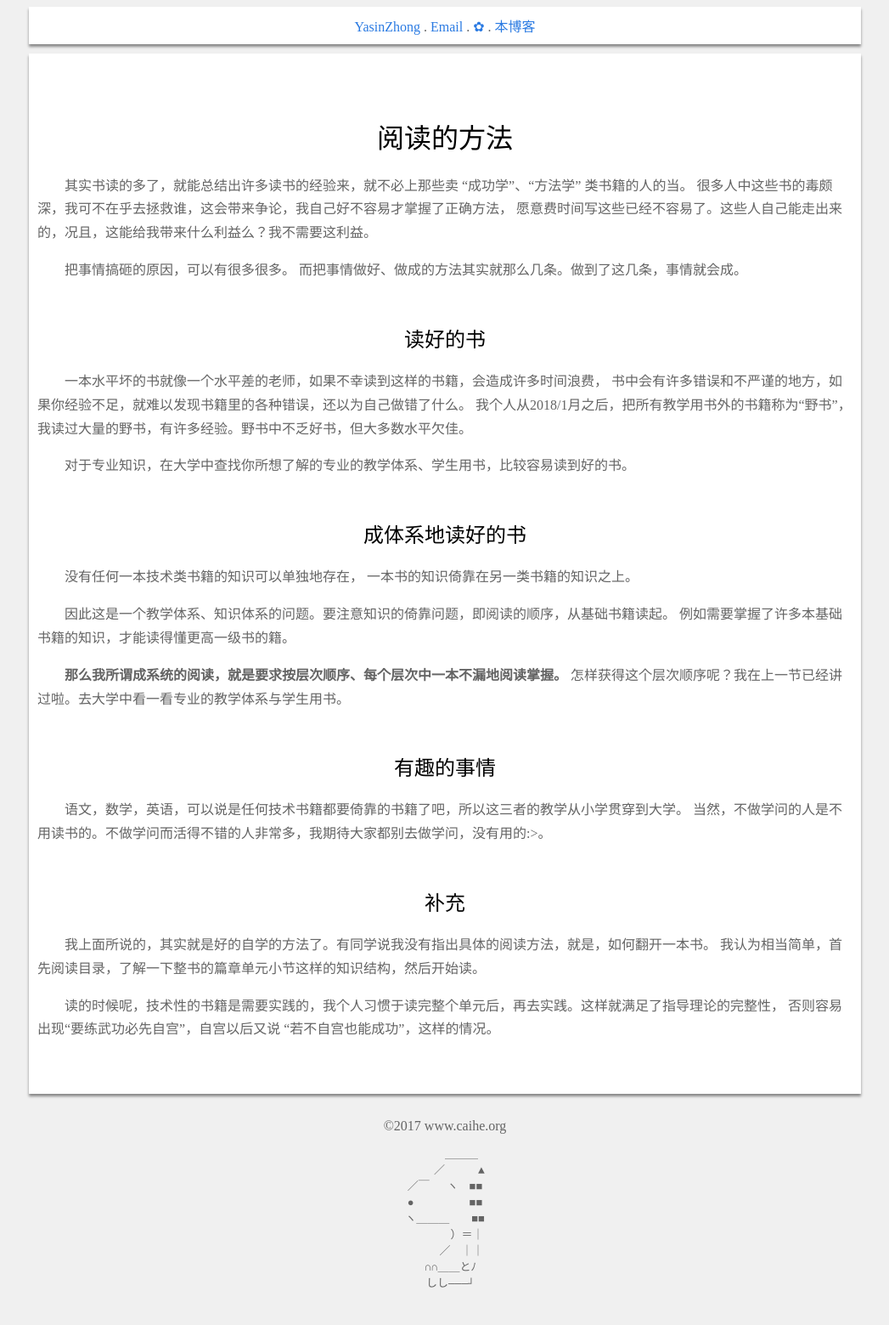
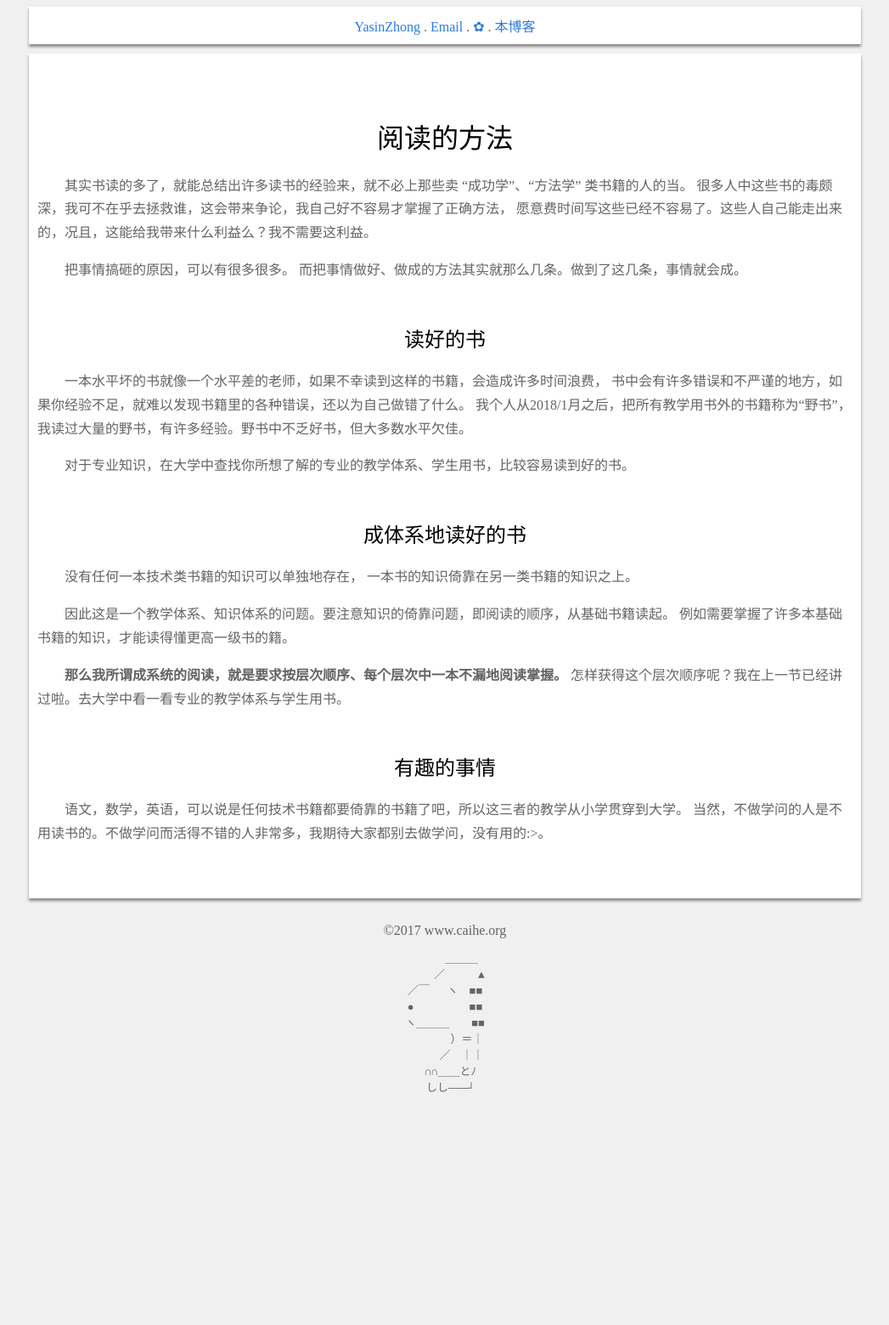
Before and after one commit to YasinZhong/yasinzhong.github.io, a Jekyll site: the page built from _posts/2018-4-20-Reading.html, in a window 1280 px wide. Shown: the whole page at 85% size, without its empty margins (116-1163 px from the left). Built offline with Jekyll 4.4.1, drawn with Linux system fonts in a browser that asks for light colours; comment, search, counter and statistics services are not loaded; after the commit the page ends 1329 px from its top, so only the background shows below that.

Commit message:
2018/04/27

```diff
--- a/_posts/2018-4-20-Reading.html
+++ b/_posts/2018-4-20-Reading.html
@@ -46,13 +46,3 @@ title: 阅读的方法
 	语文，数学，英语，可以说是任何技术书籍都要倚靠的书籍了吧，所以这三者的教学从小学贯穿到大学。
 	当然，不做学问的人是不用读书的。不做学问而活得不错的人非常多，我期待大家都别去做学问，没有用的:>。
 </p>
-
-<h2>补充</h2>
-<p>
-	我上面所说的，其实就是好的自学的方法了。有同学说我没有指出具体的阅读方法，就是，如何翻开一本书。
-	我认为相当简单，首先阅读目录，了解一下整书的篇章单元小节这样的知识结构，然后开始读。
-</p>
-<p>
-	读的时候呢，技术性的书籍是需要实践的，我个人习惯于读完整个单元后，再去实践。这样就满足了指导理论的完整性，
-	否则容易出现“要练武功必先自宫”，自宫以后又说 “若不自宫也能成功”，这样的情况。
-</p>
```
Also changed, not shown: _posts/2018-4-11-SvsU.html (deleted, +0 -7 lines).
